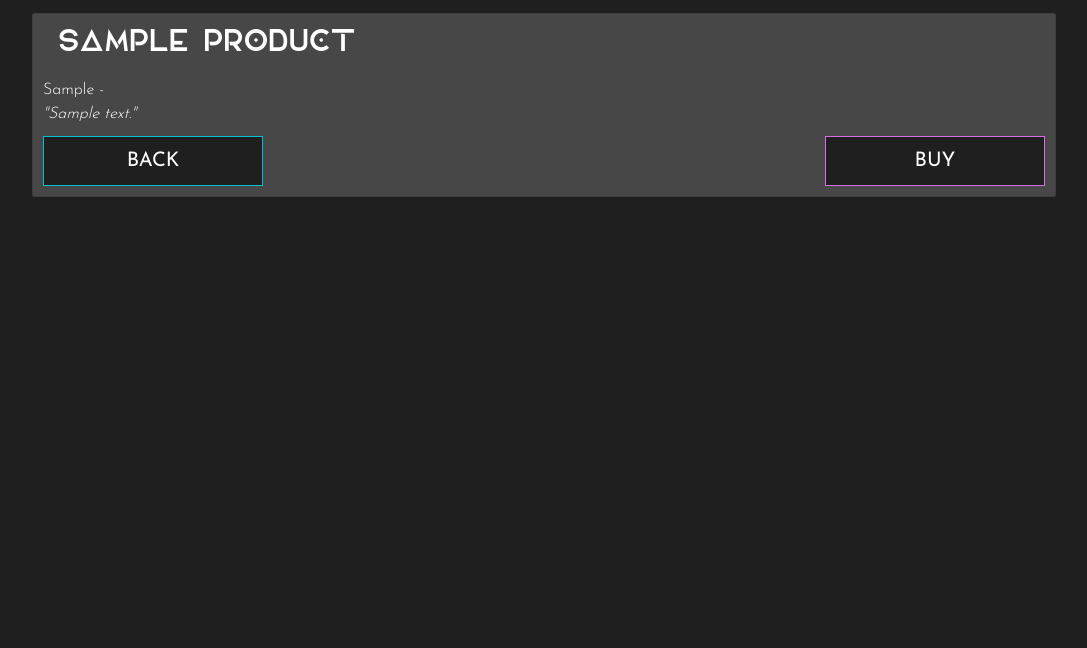
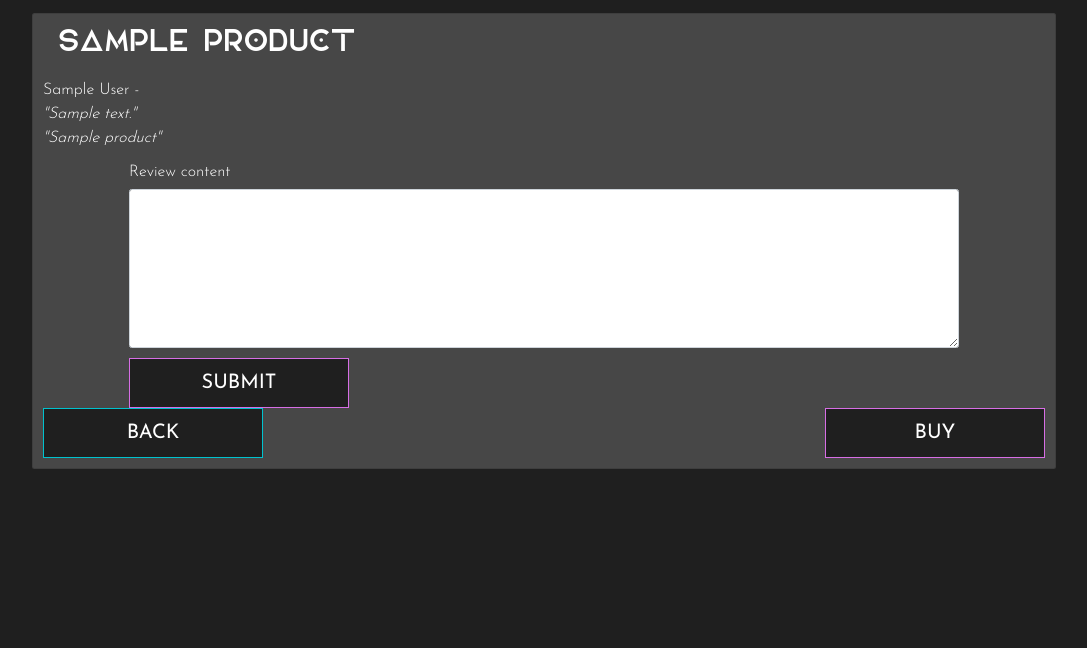
Before and after one commit to asdfractal/yggdrasil-labs, a Django app: page /products/1/reviews/ in a window 1280 px wide. Shown: the part 91-739 px from the top of the page, without its empty margins (96-1183 px from the left). Run offline with Django 4.2, Linux system fonts and the light colour scheme; a user stored in the database is signed in; tables that the repository leaves empty hold one stand-in row (values such as "Sample post"); some libraries are stand-ins or nearby versions.

Commit message:
create form for adding review and link - not fully working

```diff
--- a/products/templates/product-reviews.html
+++ b/products/templates/product-reviews.html
@@ -12,11 +12,27 @@
 		{% for review in reviews %}
 		<div class="row pb-3">
 			<div class="col-12">
-				<p>{{ review.user_profile|capfirst }} -</p>
+				<p>
+					{% if review.user_profile.default_full_name|length > 0 %}
+					{{ review.user_profile.default_full_name|capfirst }}
+					{% else %}
+					{{ review.user_profile|capfirst }}
+					{% endif %}
+					-</p>
 				<p class="font-italic">"{{ review.review_content }}"</p>
+				<p class="font-italic">"{{ review.product }}"</p>
 			</div>
 		</div>
 		{% endfor %}
+		<div class="row">
+			<div class="col-10 offset-1">
+				<form action="{% url 'product_reviews' product.id %}" method="POST">
+					{% csrf_token %}
+					{{ form|crispy }}
+					<button class="btn button-secondary-outline">Submit</button>
+				</form>
+			</div>
+		</div>
 
 		<div class="row justify-content-between">
 			<div class="col-6 col-md-4">
--- a/products/views.py
+++ b/products/views.py
@@ -1,5 +1,8 @@
 from django.shortcuts import render, get_object_or_404
+from django.contrib.auth import get_user_model
 from reviews.models import Review
+from reviews.forms import ReviewForm
+from profiles.models import UserProfile
 from .models import Product, Category
 
 
@@ -35,11 +38,30 @@ def product_reviews(request, product_id):
     """
     Returns a view with all the reviews for a specific product.
     """
+    user = get_object_or_404(UserProfile, user=request.user)
+    product = get_object_or_404(Product, pk=product_id)
+    print(user)
+    print(user.id)
+    form = ReviewForm(user)
+    if request.method == "POST":
+        form_data = {
+            "user_profle": user,
+            "product": product,
+            "review_content": request.POST["review_content"],
+        }
+        form = ReviewForm(user, form_data)
+        print(form_data)
+        if form.is_valid():
+            review = form.save(product_id)
+            review.save()
+
     product = get_object_or_404(Product, pk=product_id)
     reviews = Review.objects.filter(product=product_id)
+
     context = {
         "product": product,
         "reviews": reviews,
+        "form": form,
     }
 
     return render(request, "product-reviews.html", context)
--- /dev/null
+++ b/reviews/forms.py
@@ -0,0 +1,24 @@
+from django import forms
+from django.shortcuts import get_object_or_404
+from django.contrib.auth import get_user_model
+from products.models import Product
+from .models import Review
+
+
+class ReviewForm(forms.ModelForm):
+    class Meta:
+        model = Review
+        widgets = {
+            "product": forms.HiddenInput(),
+            "user_profile": forms.HiddenInput(),
+        }
+        fields = [
+            "user_profile",
+            "product",
+            "review_content",
+        ]
+
+    def __init__(self, user, *args, **kwargs):
+        super().__init__(*args, **kwargs)
+        self.user_profile = user
+        # product = get_object_or_404(Product, pk=product_id)
```
